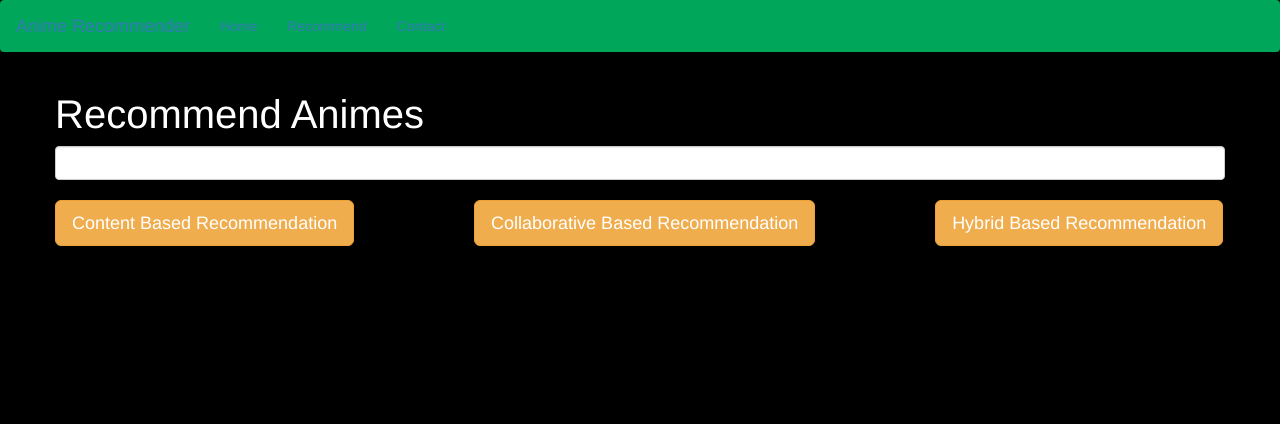
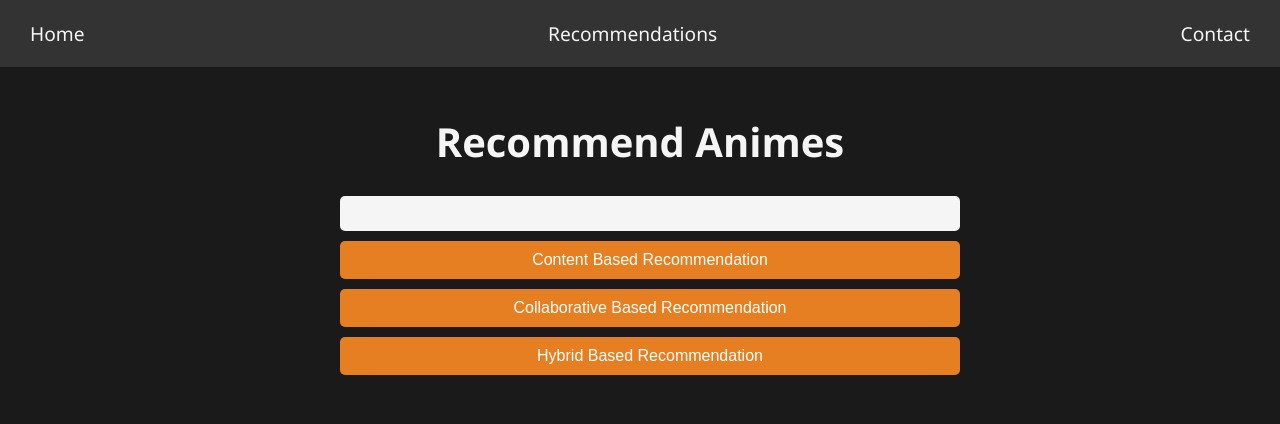
Before and after one commit to Tushar041100/Anime-Recommendation-System, a Flask app: page /recommend in a window 1280 px wide. Shown: the top 424 px of the page. Run offline with Flask 3, Linux system fonts and the light colour scheme.

Commit message:
View Changes

```diff
--- a/templates/recommend.html
+++ b/templates/recommend.html
@@ -3,50 +3,181 @@
 <head>
     <meta charset="UTF-8">
     <meta name="viewport" content="width=device-width, initial-scale=1.0">
-    <title>Anime Recommendation System</title>
-    <link rel="stylesheet" href="https://cdn.jsdelivr.net/npm/bootstrap@3.3.7/dist/css/bootstrap.min.css" integrity="sha384-BVYiiSIFeK1dGmJRAkycuHAHRg32OmUcww7on3RYdg4Va+PmSTsz/K68vbdEjh4u" crossorigin="anonymous">
-</head>
+    <title>Anime Recommendation</title>
     <style>
+        body {
+            font-family: 'Segoe UI', Tahoma, Geneva, Verdana, sans-serif;
+            background-color: #1a1a1a;
+            color: #f5f5f5;
+            margin: 0;
+            padding: 0;
+        }
+
+        .navbar {
+            background-color: #333;
+            padding: 10px 20px;
+            display: flex;
+            justify-content: space-between;
+            align-items: center;
+        }
+
+        .navbar a {
+            color: #f5f5f5;
+            text-decoration: none;
+            padding: 10px;
+            font-size: 1.2em;
+        }
+
+        .navbar a:hover {
+            background-color: #444;
+            border-radius: 5px;
+        }
+
+        .container {
+            width: 90%;
+            max-width: 1200px;
+            margin: 0 auto;
+            padding: 20px;
+        }
+
+        .card {
+            background-color: #444;
+            border-radius: 10px;
+            box-shadow: 0 4px 8px rgba(0, 0, 0, 0.1);
+            margin-bottom: 20px;
+            overflow: hidden;
+            transition: transform 0.2s, box-shadow 0.2s;
+        }
+
+        .card:hover {
+            transform: scale(1.05);
+            box-shadow: 0 8px 16px rgba(0, 0, 0, 0.2);
+        }
+
+        .card img {
+            width: 100%;
+            height: auto;
+            border-bottom: 1px solid #f5f5f5;
+        }
+
+        .card-body {
+            padding: 15px;
+        }
+
+        .card-title {
+            font-size: 1.5em;
+            margin-bottom: 10px;
+        }
+
+        .card-text {
+            font-size: 1em;
+            line-height: 1.5;
+            max-height: 100px;
+            overflow: hidden;
+            text-overflow: ellipsis;
+        }
+
+        .card-text:hover {
+            max-height: none;
+            overflow: auto;
+        }
+
         .text-white {
-      color: white;
+            color: #f5f5f5;
+        }
+
+        .row {
+            display: flex;
+            flex-wrap: wrap;
+            gap: 20px;
+        }
+
+        .col {
+            flex: 1 1 calc(33.333% - 20px);
+            box-sizing: border-box;
+        }
+
+        @media (max-width: 768px) {
+            .col {
+                flex: 1 1 calc(50% - 20px);
+            }
+        }
+
+        @media (max-width: 480px) {
+            .col {
+                flex: 1 1 100%;
+            }
+        }
+
+        .form-control {
+            width: 100%;
+            padding: 10px;
+            margin-bottom: 10px;
+            border: none;
+            border-radius: 5px;
+            background-color: #f5f5f5;
+            color: #1a1a1a;
+        }
+
+        .btn {
+            padding: 10px 20px;
+            border: none;
+            border-radius: 5px;
+            cursor: pointer;
+            font-size: 1em;
+            width: 620px;
+            margin-bottom: 10px;
+        }
+
+        .btn-warning {
+            background-color: #e67e22;
+            color: #fff;
+        }
+
+        .btn-warning:hover {
+            background-color: #d35400;
+        }
+
+        .form-container {
+            width: 100%;
+            max-width: 600px;
+            margin: 0 auto;
+            text-align: center;
         }
     </style>
-<body style="background-color: black;">
-    <nav class="navbar" style="background-color: #00a65a;">
-        <a class="navbar-brand">Anime Recommender</a>
-        <ul class="nav navbar-nav">
-            <li><a href="/">Home</a></li>
-            <li><a href="/recommend">Recommend</a></li>
-            <li><a>Contact</a></li>
-        </ul>
+</head>
+<body>
+    <nav class="navbar">
+        <a href="/">Home</a>
+        <a href="/recommend">Recommendations</a>
+        <a href="#">Contact</a>
     </nav>
-
     <div class="container">
-        <div class="row">
-            <div class="col-12">
+        <div class="form-container">
             <h1 class="text-white" style="font-size: 40px;">Recommend Animes</h1>
             <form id="recommendationForm">
                 <input name="user_input" id="user_input" type="text" class="form-control"><br>
-                    <button type="button" onclick="submitForm('/content_based_recommendation')" class="btn btn-lg btn-warning" style="margin-right: 58px;">Content Based Recommendation</button>
-                    <button type="button" onclick="submitForm('/collaborative_based_recommendation')" class="btn btn-lg btn-warning" style="margin: 0 58px 0 58px;">Collaborative Based Recommendation</button>
-                    <button type="button" onclick="submitForm('/hybrid_based_recommendation')" class="btn btn-lg btn-warning" style="margin-left: 58px;">Hybrid Based Recommendation</button>
+                <button type="button" onclick="submitForm('/content_based_recommendation')" class="btn btn-lg btn-warning">Content Based Recommendation</button>
+                <button type="button" onclick="submitForm('/collaborative_based_recommendation')" class="btn btn-lg btn-warning">Collaborative Based Recommendation</button>
+                <button type="button" onclick="submitForm('/hybrid_based_recommendation')" class="btn btn-lg btn-warning" style="margin-bottom: 30px;">Hybrid Based Recommendation</button>
             </form>
         </div>
 
+        <div class="row">
             {% if data %}
                 {% for anime in data %}
-                    <div class="col-md-3" style="margin-top: 40px;">
+                    <div class="col">
                         <div class="card">
+                            <img src="{{ anime[1] }}" alt="{{ anime[0] }}">
                             <div class="card-body">
                                 <h3 class="card-title text-white">{{ anime[0] }}</h3>
-                                <p class="card-text text-white">{{ anime[1] }}</p>
-                                <p class="card-text text-white">{{ anime[2] }}</p>
+                                <p class="card-text text-white">Genres - {{ anime[1] }}</p>
+                                <p class="card-text text-white">Synopsis - {{ anime[2] }}</p>
                             </div>
                         </div>
                     </div>
                 {% endfor %}
             {% endif %}
-
         </div>
     </div>
 
```
Also changed, not shown: templates/index.html (+108 -20 lines), 1 other file. Lines whose indentation alone changed are shown as unchanged.
